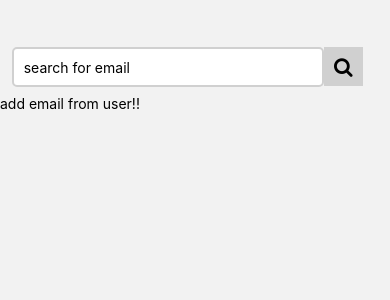
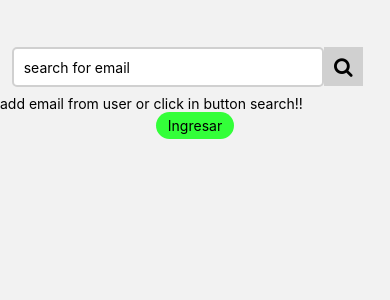
Before and after one commit to alvaro2302/challenge-Algorithm, a React Native app: screen /search in a window 390 px wide. Shown: the top 300 px of the page. Built offline with nearby package versions, Linux system fonts and the light colour scheme.

Commit message:
disable button when not search before

```diff
--- a/src/components/Search/SearchView.js
+++ b/src/components/Search/SearchView.js
@@ -5,12 +5,30 @@ import SearchResults from "./SearchResults";
 const SearchView = ()=>{
     const [search,setSearch] = useState('')
     const [isSearch,setIsSearch] = useState(false);
+    const [lastSearch,setLastSearch] = useState({
+        word:'',
+        id:0
+    });
+
     const searchResults = () =>{
         setIsSearch(true)
+        setLastSearch({
+            ...lastSearch,
+            word:search
+        })
+        console.log("last search",lastSearch)
+    }
+    const getLastUser = () =>{
+        console.log("last search",lastSearch)
     }
     useEffect(()=>{
         if(search == '')
         {
+            setIsSearch(false);
+        }
+        if(search !== lastSearch.word)
+        {
+            console.log("change")
             setIsSearch(false);
         }
     },[search])
@@ -36,10 +54,18 @@ const SearchView = ()=>{
                 (<SearchResults
                  wordSearch={search}
                  setIsSearch={setIsSearch}
+                 setLastSearch={setLastSearch}
                 />)
-                : <Text>add email from user!!</Text>
+                : <Text>add email from user or click in button search!!</Text>
             }
             </View>
+            <TouchableOpacity
+             style={styles.buttonEnter}
+             disabled={lastSearch.id === 0}
+             onPress={getLastUser}
+            >
+                <Text >Ingresar</Text>
+            </TouchableOpacity>
 
 
         </View>
@@ -77,6 +103,15 @@ const styles = StyleSheet.create({
     iconSearch:{
         alignSelf:'center',
         marginTop:'25%'
+    },
+    buttonEnter:{
+        width:'20%',
+        height:'30%',
+        backgroundColor:'#33FF39',
+        alignSelf:'center',
+        alignItems:'center',
+        justifyContent: 'center',
+        borderRadius:15
     }
 
   });
```
